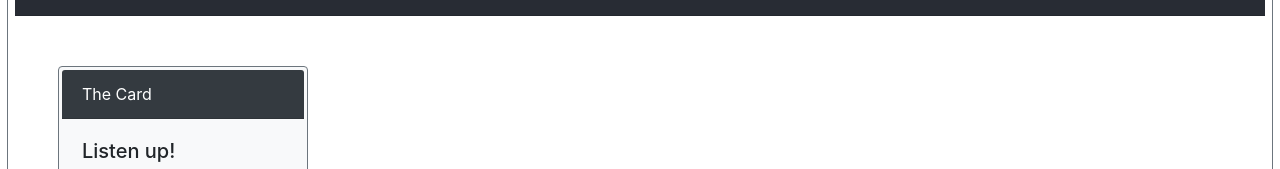
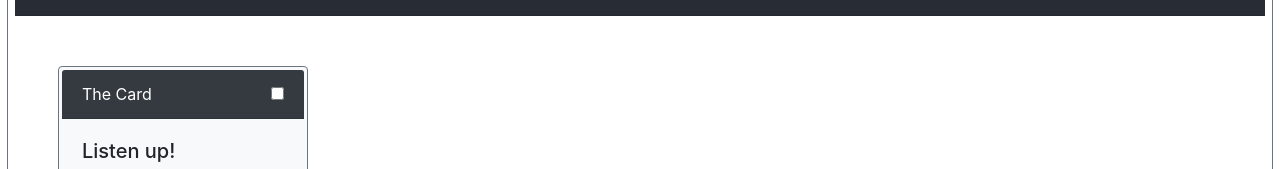
Before and after one commit to DHetsikau/dhetsikau-reactjs, a React (Create React App) app: page / in a window 1280 px wide. Shown: the part 128-297 px from the top of the page. Built offline with nearby package versions, Linux system fonts and the light colour scheme.

Commit message:
ReactJS - task2 - Stylize card on checkbox click

```diff
--- a/src/Card/Card.css
+++ b/src/Card/Card.css
@@ -4,3 +4,12 @@
     width: 250px;
     height: 200px;
 }
+
+.ch-align {
+    display: inline-block;
+}
+
+.box {
+    position: relative;
+    float: right;
+}
--- a/src/Card/Card.js
+++ b/src/Card/Card.js
@@ -1,16 +1,31 @@
-import React from 'react';
+import React, {useState} from 'react';
 import './Card.css';
 
 function Card() {
+    const [cardState, setCardState] = useState({
+        isStylized: false,
+    });
+
+    const switchCardStyleHandler = () => {
+      setCardState({
+        isStylized: !cardState.isStylized,
+      });
+    }
+
     return (
-      <div className="item container border-secondary card bg-light mb-4">
-        <div className="card-header text-white bg-dark">The Card</div>
+      <div className={"item container card bg-light mb-4 " + (cardState.isStylized ? "border-info" : "border-secondary")}>
+        <div className={"card-header text-white " + (cardState.isStylized ? "bg-info" : "bg-dark")}>
+          <div className= "ch-align">The Card</div>
+          <div className="box">
+            <input type="checkbox" onClick={switchCardStyleHandler}/>
+          </div>
+        </div>
         <div className="card-body">
           <h5 className="card-title">Listen up!</h5>
           <p className="card-text">Your AD could be placed here.</p>
         </div>
       </div>
-    )
+    );
 }
 
 export default Card;
```
